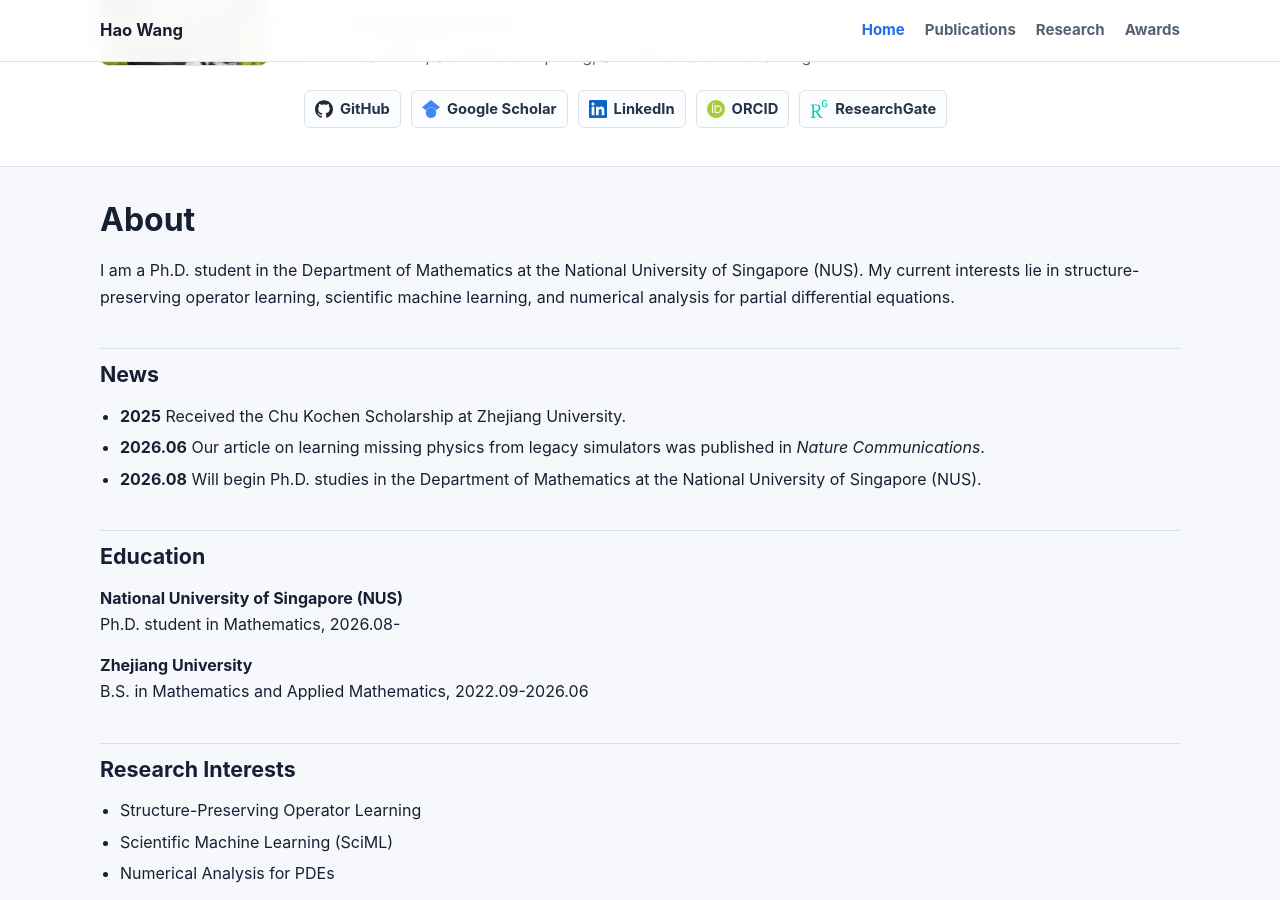
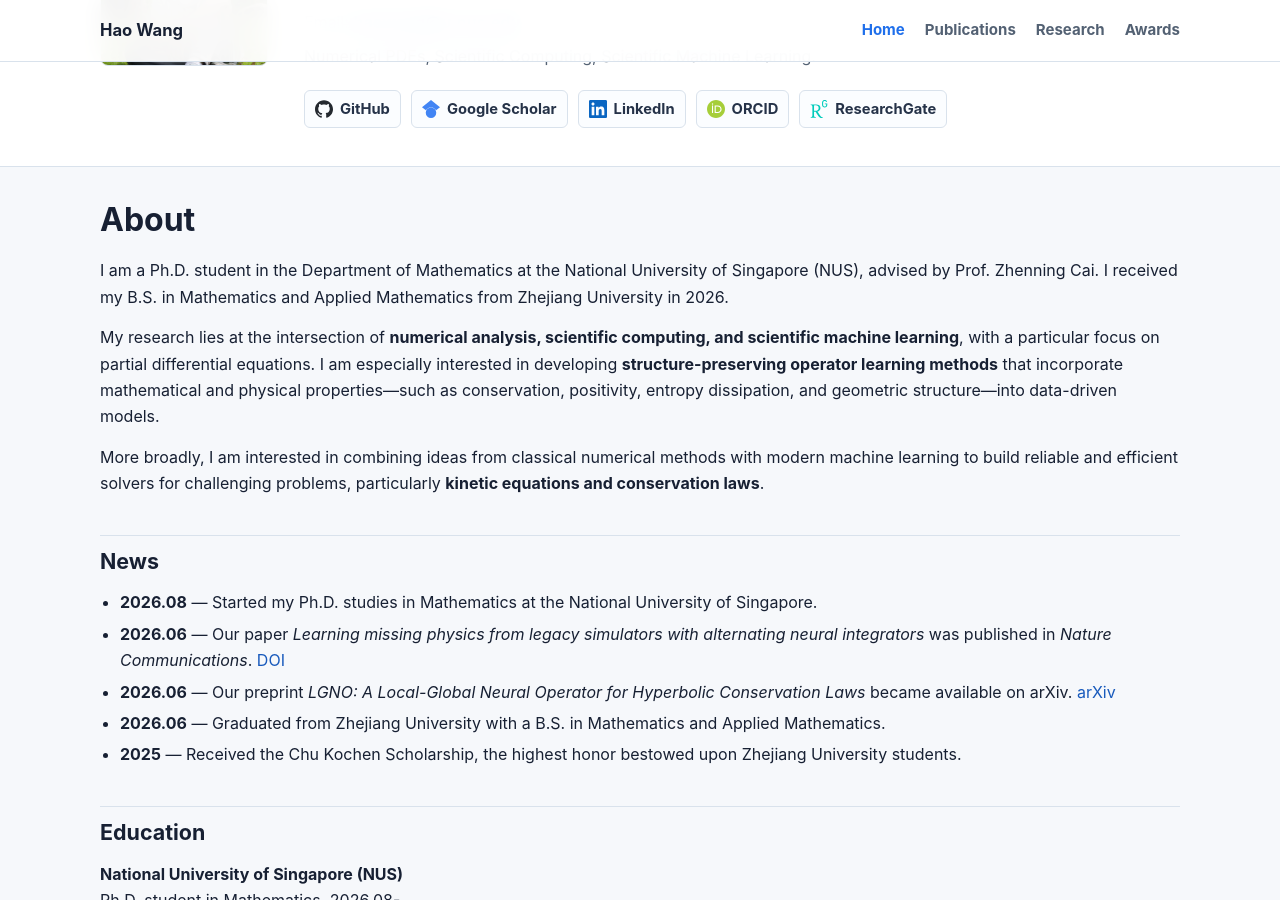
Before and after one commit to shanxue-w/shanxue-w.github.io, an MkDocs documentation site: the page built from docs/index.md, in a window 1280 px wide and 900 px high, scrolled down 270 px. Built offline with MkDocs 1.6.1, drawn with Linux system fonts in a browser that asks for light colours.

Commit message:
Expand homepage about and news

```diff
--- a/docs/index.md
+++ b/docs/index.md
@@ -1,12 +1,18 @@
 # About
 
-I am a Ph.D. student in the Department of Mathematics at the National University of Singapore (NUS). My current interests lie in structure-preserving operator learning, scientific machine learning, and numerical analysis for partial differential equations.
+I am a Ph.D. student in the Department of Mathematics at the National University of Singapore (NUS), advised by Prof. Zhenning Cai. I received my B.S. in Mathematics and Applied Mathematics from Zhejiang University in 2026.
+
+My research lies at the intersection of **numerical analysis, scientific computing, and scientific machine learning**, with a particular focus on partial differential equations. I am especially interested in developing **structure-preserving operator learning methods** that incorporate mathematical and physical properties—such as conservation, positivity, entropy dissipation, and geometric structure—into data-driven models.
+
+More broadly, I am interested in combining ideas from classical numerical methods with modern machine learning to build reliable and efficient solvers for challenging problems, particularly **kinetic equations and conservation laws**.
 
 ## News
 
-- **2025** Received the Chu Kochen Scholarship at Zhejiang University.
-- **2026.06** Our article on learning missing physics from legacy simulators was published in *Nature Communications*.
-- **2026.08** Will begin Ph.D. studies in the Department of Mathematics at the National University of Singapore (NUS).
+- **2026.08** — Started my Ph.D. studies in Mathematics at the National University of Singapore.
+- **2026.06** — Our paper *Learning missing physics from legacy simulators with alternating neural integrators* was published in *Nature Communications*. [DOI](https://doi.org/10.1038/s41467-026-74002-2)
+- **2026.06** — Our preprint *LGNO: A Local-Global Neural Operator for Hyperbolic Conservation Laws* became available on arXiv. [arXiv](https://arxiv.org/abs/2606.18221)
+- **2026.06** — Graduated from Zhejiang University with a B.S. in Mathematics and Applied Mathematics.
+- **2025** — Received the Chu Kochen Scholarship, the highest honor bestowed upon Zhejiang University students.
 
 ## Education
 
```
Also changed, not shown: 1 other file.
